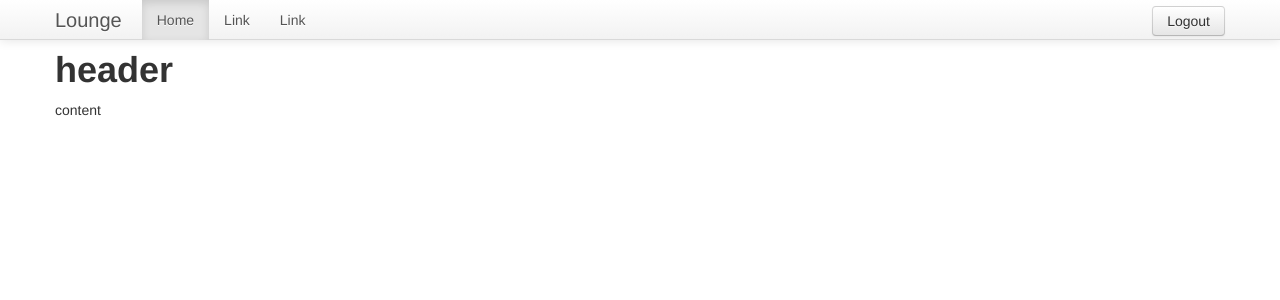
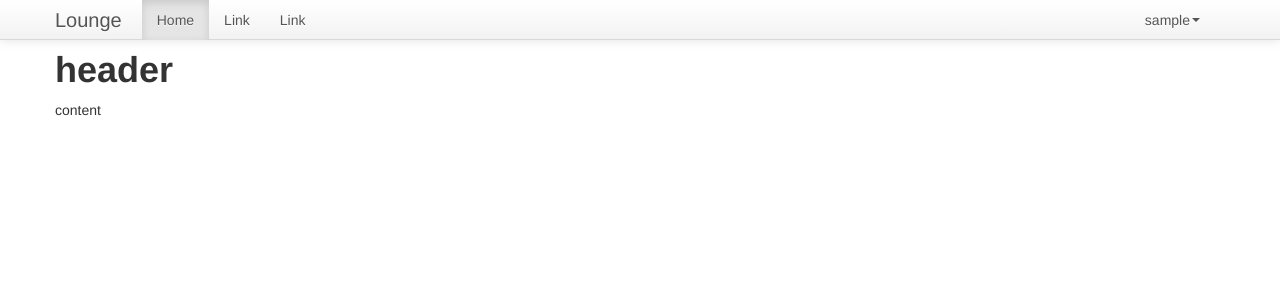
Before and after one commit to yachirus/lounge, a Django app: page / in a window 1280 px wide. Shown: the top 300 px of the page. Run offline with Django 3.2, Linux system fonts and the light colour scheme; the visitor is signed in with stand-in values (Sample User, id 1); parts of the project's set-up code (start-up, migrations or seed data) failed here and were passed over.

Commit message:
Modify login form.

```diff
--- a/site/lounge/core/templates/core/base.html
+++ b/site/lounge/core/templates/core/base.html
@@ -5,6 +5,7 @@
         <link rel="stylesheet" href="{{ STATIC_URL }}core/css/bootstrap.css">
         <link rel="stylesheet" href="{{ STATIC_URL }}core/css/bootstrap-responsive.css">
         <script type="text/javascript" src="{{ STATIC_URL }}core/js/jquery-1.8.0.min.js"></script>
+        <script type="text/javascript" src="{{ STATIC_URL }}core/js/bootstrap.min.js"></script>
         <script type="text/javascript">
             {% block script %}{% endblock %}
         </script>
@@ -17,22 +18,38 @@
                     <a class="brand" href="/">Lounge</a>
                     {% block topmenu %}
                         {% if user.is_authenticated %}
-                        <ul class="nav">
-                            <li class="active"><a href="#">Home</a></li>
-                            <li><a href="#">Link</a></li>
-                            <li><a href="#">Link</a></li>
-                        </ul>
+                            <ul class="nav">
+                                <li class="active"><a href="#">Home</a></li>
+                                <li><a href="#">Link</a></li>
+                                <li><a href="#">Link</a></li>
+                            </ul>
                         {% endif %}
-                        <form class="navbar-form pull-right" action="{% if not user.is_authenticated %}/login{%else%}/logout{%endif%}" method="POST">
+
+                        {% if user.is_authenticated %}
+                            <ul class="nav pull-right">
+                                <li class="dropdown">
+                                    <a href="#" class="dropdown-toggle" data-toggle="dropdown">
+                                        {{ user.username }}<b class="caret"></b>
+                                    </a>
+                                    <ul class="dropdown-menu">
+                                        <li><a>Settings</a></li>
+                                        <li class="divider"></li>
+                                        <li><a href="javascript:loginform.submit()">Logout</a></li>
+                                    </ul>
+                                </li>
+                            </ul>
+                        {% endif %}
+                        <form name="loginform"
+                              class="navbar-form pull-right"
+                              action="{% if user.is_authenticated %}/logout{% else %}/login{% endif %}"
+                              method="POST">
                             {% csrf_token %}
-                            <input name="from" type="hidden" value="{{request.get_full_path}}">
                             {% if not user.is_authenticated %}
+                                <input name="from" type="hidden" value="{{request.get_full_path}}">
                                 <input name="username" type="text" class="span2" placeholder="User name">
                                 <input name="password" type="password" class="span2" placeholder="Password">
+                                <button type="submit" class="btn">Login</button>
                             {% endif %}
-                            <button type="submit" class="btn">
-                                {% if not user.is_authenticated %}Login{%else%}Logout{%endif%}
-                            </button>
                         </form>
                     {% endblock %}
                 </div>
--- a/site/lounge/core/views.py
+++ b/site/lounge/core/views.py
@@ -36,12 +36,8 @@ def login(request):
             return render(request, 'core/login.html', { 'form': form })
 
 def logout(request):
-    if request.method == 'POST':
-        redirect_to = request.POST.get('from')
-    else:
-        redirect_to = '/'
     auth.logout(request)
-    return HttpResponseRedirect(redirect_to)
+    return HttpResponseRedirect('/')
 
 def lounge_list(request):
     return render(request, 'core/loungelist.html')
```
